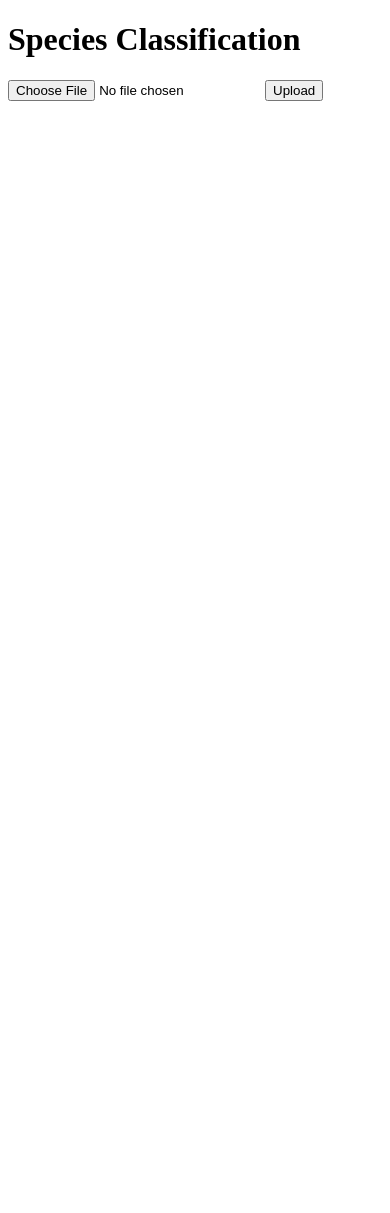
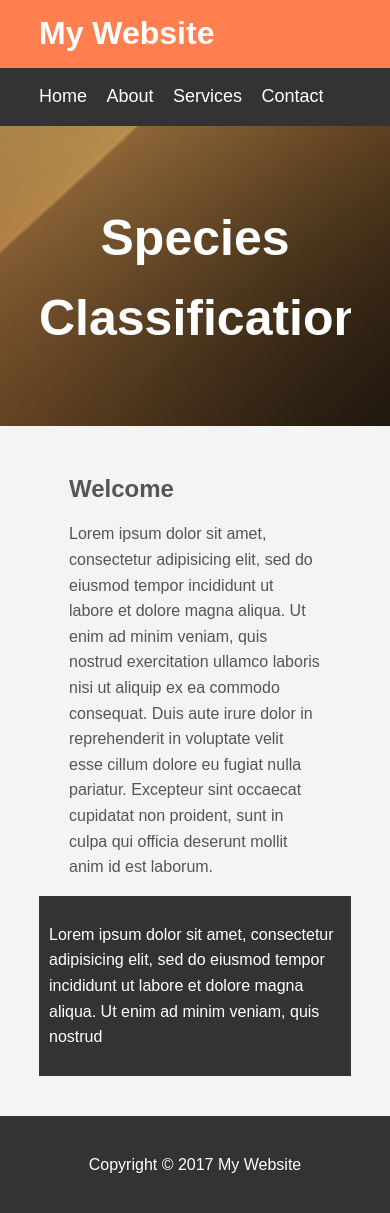
Before and after one commit to ThreeOne31/RaptorWatch_API, a Django app: page / in a window 390 px wide. Before the commit the page ends 101 px from the top, so only its background shows below. Run offline with Django 3.2, Linux system fonts and the light colour scheme; parts of the project's set-up code (start-up, migrations or seed data) failed here and were passed over.

Commit message:
added css styles

```diff
--- /dev/null
+++ b/testapp/static/css/style.css
@@ -0,0 +1,100 @@
+body.home{
+	background-color:#f4f4f4;
+	color:#555;
+	font-family:Arial, Helvetica, sans-serif;
+	font-size:16px;
+	line-height:1.6em;
+	margin:0;
+}
+
+.container{
+	width:80%;
+	margin:auto;
+	overflow:hidden;
+}
+
+#main-header{
+	background-color:coral;
+	color:#fff;
+}
+
+#navbar{
+	background-color:#333;
+	color:#fff;
+}
+
+#navbar ul{
+	padding:0;
+	list-style: none;
+}
+
+ul li{
+	display:inline;
+}
+
+ul li a{
+	color:#fff;
+	text-decoration: none;
+	font-size:18px;
+	padding-right:15px;
+}
+
+#showcase{
+	background-image:url('../images/showcase.jpg');
+	background-position:center right;
+	min-height:300px;
+	margin-bottom:30px;
+	text-align: center;
+}
+
+#showcase h1{
+	color:#fff;
+	font-size:50px;
+	line-height: 1.6em;
+	padding-top:30px;
+}
+
+#main{
+	float:left;
+	width:70%;
+	padding:0 30px;
+	box-sizing: border-box;
+}
+
+#sidebar{
+	float:right;
+	width:30%;
+	background: #333;
+	color:#fff;
+	padding:10px;
+	box-sizing: border-box;
+}
+
+#main-footer{
+	background: #333;
+	color:#fff;
+	text-align: center;
+	padding:20px;
+	margin-top:40px;
+}
+
+@media(max-width:600px){
+	#main{
+		width:100%;
+		float:none;
+	}
+
+	#sidebar{
+		width:100%;
+		float:none;
+	}
+}
+
+body.services{
+	background-color:#f4f4f4;
+	color:#555;
+	font-family:Arial, Helvetica, sans-serif;
+	font-size:16px;
+	line-height:1.6em;
+	margin:0;
+}
--- a/testapp/templates/forms.html
+++ b/testapp/templates/forms.html
@@ -1,16 +1,62 @@
+
+
 <!DOCTYPE html>
-<html lang="en">
+<html>
 <head>
-	<meta charset="UTF-8">
-	<title>Document</title>
+	<title>My Website</title>
+	{% load static %}
+	<link rel="stylesheet" type="text/css" href="../static/css/style.css">
 </head>
-<body>
+<body class ="services">
+	{% csrf_token %}
+	<header id="main-header">
+		<div class="container">
+			<h1>My Website</h1>
+		</div>
+	</header>
+
+	<nav id="navbar">
+		<div class="container">
+			<ul>
+				<li><a href="{% url 'home' %}">Home</a></li>
+				<li><a href="#">About</a></li>
+				<li><a href="{% url 'identify' %}">Services</a></li>
+				<li><a href="#">Contact</a></li>
+			</ul>
+		</div>
+	</nav>
+
+	<section id="showcase">
+		<div class="container">
 			<h1>Species Classification</h1>
 				<form method="post" enctype="multipart/form-data">
 					{% csrf_token %}
 					<input type="file" name="myfile">
 					<button type="submit">Upload</button>
   				</form>
+			<h2>{{results}}</h2>
+		</div>
+	</section>
 
+	<div class="container">
+		<section id="main">
+			<h1>Welcome</h1>
+			<p>Lorem ipsum dolor sit amet, consectetur adipisicing elit, sed do eiusmod
+			tempor incididunt ut labore et dolore magna aliqua. Ut enim ad minim veniam,
+			quis nostrud exercitation ullamco laboris nisi ut aliquip ex ea commodo
+			consequat. Duis aute irure dolor in reprehenderit in voluptate velit esse
+			cillum dolore eu fugiat nulla pariatur. Excepteur sint occaecat cupidatat non
+			proident, sunt in culpa qui officia deserunt mollit anim id est laborum.</p>
+		</section>
+		<aside id="sidebar">
+			<p>Lorem ipsum dolor sit amet, consectetur adipisicing elit, sed do eiusmod
+			tempor incididunt ut labore et dolore magna aliqua. Ut enim ad minim veniam,
+			quis nostrud </p>
+		</aside>
+	</div>
+
+	<footer id="main-footer">
+		<p>Copyright &copy; 2017 My Website</p>
+	</footer>
 </body>
 </html>
--- a/testapp/templates/index.html
+++ b/testapp/templates/index.html
@@ -1,21 +1,55 @@
 <!DOCTYPE html>
-<html lang="en">
+<html>
 <head>
-	<meta charset="UTF-8">
-	<title>Document</title>
+	<title>My Website</title>
+	{% load static %}
+	<link rel="stylesheet" type="text/css" href="../static/css/style.css">
 </head>
-<body>
-	<h1>Species Classification</h1>
-	<form action="/new_user" method="post">
-		{% csrf_token %}
-		<input type="text" name="First_name">
-		<button type="sumbit">submit</button>
-	</form>
- 	<div>
-		<label for="avatar">Profile picture:</label>
-		<input type="file"
-		       id="avatar" name="avatar"
-		       accept="image/png, image/jpeg" />
-    	</div>
+<body class ="home">
+	{% csrf_token %}
+	<header id="main-header">
+		<div class="container">
+			<h1>My Website</h1>
+		</div>
+	</header>
+
+	<nav id="navbar">
+		<div class="container">
+			<ul>
+				<li><a href="{% url 'home' %}">Home</a></li>
+				<li><a href="#">About</a></li>
+				<li><a href="{% url 'identify' %}">Services</a></li>
+				<li><a href="#">Contact</a></li>
+			</ul>
+		</div>
+	</nav>
+
+	<section id="showcase">
+		<div class="container">
+			<h1>Species Classification</h1>
+
+		</div>
+	</section>
+
+	<div class="container">
+		<section id="main">
+			<h1>Welcome</h1>
+			<p>Lorem ipsum dolor sit amet, consectetur adipisicing elit, sed do eiusmod
+			tempor incididunt ut labore et dolore magna aliqua. Ut enim ad minim veniam,
+			quis nostrud exercitation ullamco laboris nisi ut aliquip ex ea commodo
+			consequat. Duis aute irure dolor in reprehenderit in voluptate velit esse
+			cillum dolore eu fugiat nulla pariatur. Excepteur sint occaecat cupidatat non
+			proident, sunt in culpa qui officia deserunt mollit anim id est laborum.</p>
+		</section>
+		<aside id="sidebar">
+			<p>Lorem ipsum dolor sit amet, consectetur adipisicing elit, sed do eiusmod
+			tempor incididunt ut labore et dolore magna aliqua. Ut enim ad minim veniam,
+			quis nostrud </p>
+		</aside>
+	</div>
+
+	<footer id="main-footer">
+		<p>Copyright &copy; 2017 My Website</p>
+	</footer>
 </body>
 </html>
--- a/testapp/urls.py
+++ b/testapp/urls.py
@@ -5,8 +5,8 @@ from .views import homePageView
 from . import views
 
 urlpatterns = [
-    #path('', homePageView, name='home'),
+    path('', homePageView, name='home'),
     #url(r'^$', views.index),
-    url(r'^$', views.simple_upload)
+    url(r'identify/$', views.simple_upload, name='identify')
 
 ]
--- a/testapp/views.py
+++ b/testapp/views.py
@@ -20,14 +20,12 @@ birds_classes = {1:"Black footed Albatross", 2:"Yellow breasted Chat", 3:"Red le
 # Create your views here.
 def homePageView(request):
     #return HttpResponse('Hello, World!')
-	return render(request, 'home.html')
+	return render(request, 'index.html')
 
 #views get the uploaded image
 def simple_upload(request):
 	if request.method == 'POST' and request.FILES['myfile']:	#myfile name in forms.html
 		myfile = request.FILES['myfile']
-
-
 
 		fs = FileSystemStorage()
 		filename = fs.save(myfile.name, myfile)					#get saved file name
@@ -37,9 +35,12 @@ def simple_upload(request):
 		img_array = img_to_array(image_data).flatten()			#flatten in 1XD vector
 		img_reshaped=img_array.reshape(1,-1)					#reshape fo fit predict
 		prediction_results = clf.predict(img_reshaped)
+		prediction_results = birds_classes[prediction_results[0]]
 
-		#return render(request, 'forms.html', {'uploaded_file_url': uploaded_file_url})
-		return HttpResponse(birds_classes[prediction_results[0]])
+		filename = fs.delete(myfile)
+
+		return render(request, 'forms.html', {'results':prediction_results})
+		#return HttpResponse(birds_classes[prediction_results[0]])
 
 
 	return render(request, 'forms.html')
```
Also changed, not shown: testapp/identify/static/css/style.css (added, +91 -0 lines), testapp/templates/about.html (added, +12 -0 lines), testapp/templates/css/style.css (added, +91 -0 lines), testapp/templates/home.html (deleted, +0 -11 lines), testapp/identify/static/images/showcase.jpg (added), testapp/static/images/showcase.jpg (added), testapp/templates/images/showcase.jpg (added), 1 other file. Lines whose indentation alone changed are shown as unchanged.
